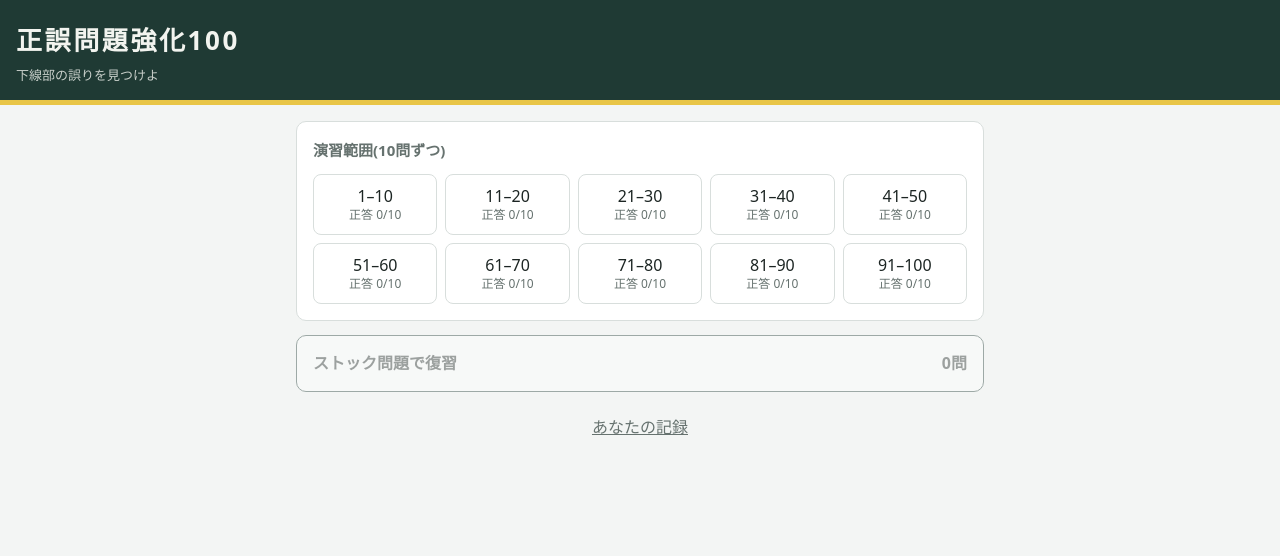
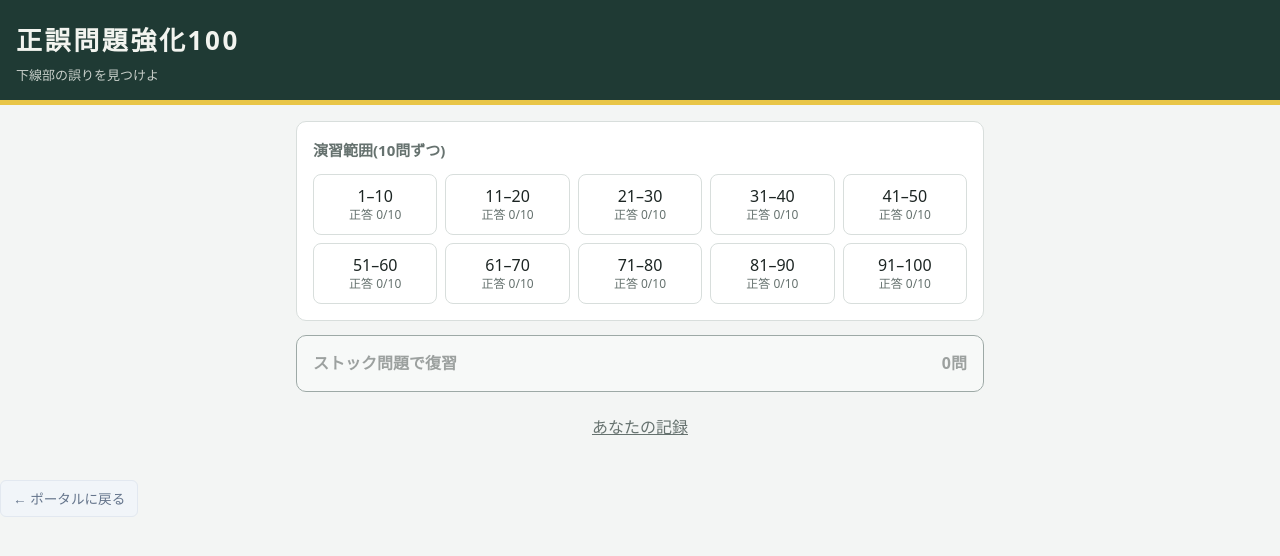
Before and after one commit to rakuchi-ai/Error-Recognition, a plain HTML site: page index.html in a window 1280 px wide. Drawn offline with Linux system fonts and the light colour scheme.

Commit message:
Update index.html

```diff
--- a/index.html
+++ b/index.html
@@ -53,11 +53,32 @@ button{font:inherit;color:inherit}
 .m{display:flex;align-items:center;gap:8px;font-size:15px;margin:8px 0}.m span{width:4em;color:var(--mut)}.m .t{flex:1;height:12px;background:var(--bd);border-radius:6px;overflow:hidden}.m .t i{display:block;height:100%}.m b{width:3.4em;text-align:right}
 .msg{padding:14px;border:1.5px dashed var(--ng);border-radius:8px}
 :focus-visible{outline:3px solid var(--hi);outline-offset:2px}
+    .back-portal-link {
+        display: inline-flex;
+        align-items: center;
+        gap: 6px;
+        padding: 6px 12px;
+        font-size: 0.85rem;
+        font-weight: 500;
+        color: #64748b;
+        background-color: #f1f5f9;
+        border: 1px solid #e2e8f0;
+        border-radius: 6px;
+        text-decoration: none;
+        transition: background-color 0.2s, color 0.2s;
+    }
+    .back-portal-link:hover {
+        background-color: #e2e8f0;
+        color: #1e293b;
+    }
 </style>
 </head>
 <body>
 <header><h1 id="ttl">正誤問題</h1><p id="sub"></p></header>
 <main id="app"></main>
+  <a href="https://rakuchi-ai.github.io/ENGLISH-TOP/" class="back-portal-link">
+    &larr; ポータルに戻る
+</a>
 <script>
 const CSV_FILE='questions.csv';          // 問題を差し替えるときは、このCSVを入れ替える
 const CIRC='①②③④⑤⑥⑦⑧⑨⑩', STEP=10;
```
